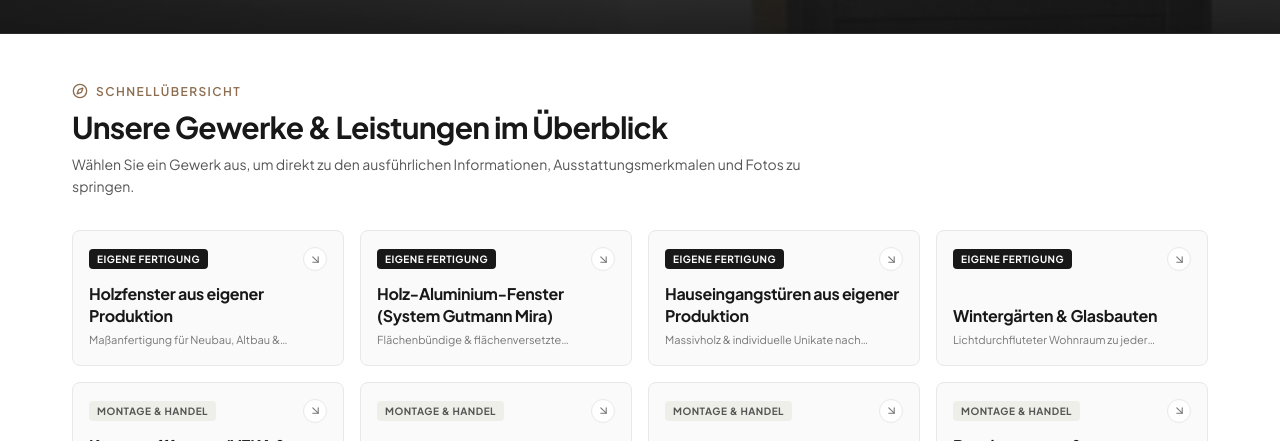
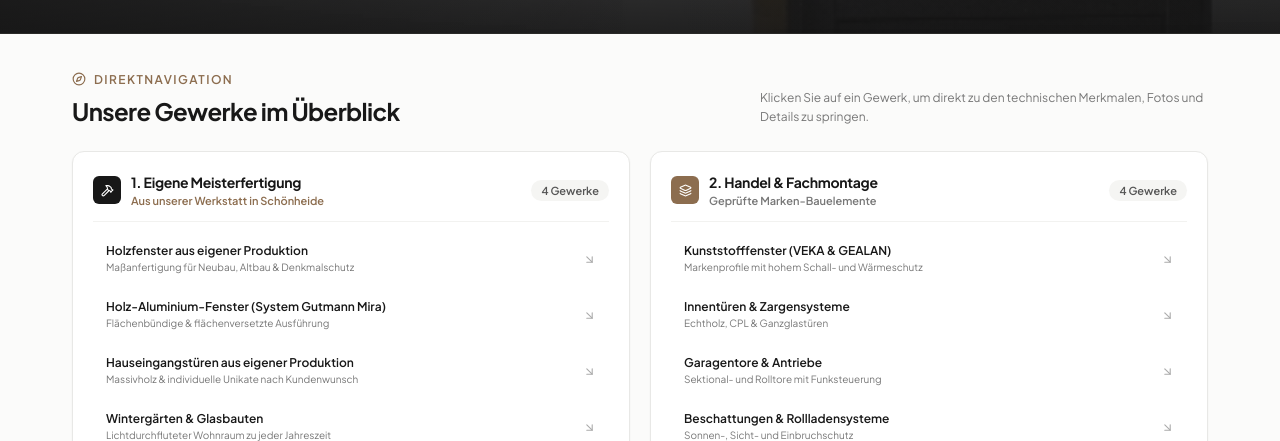
Before and after one commit to XPaule98/tischlerei-mehlhorn, a Next.js app in the folder web/: page /leistungen in a window 1280 px wide. Shown: the part 359-800 px from the top of the page. Built offline with nearby package versions, Linux system fonts and the light colour scheme; no server answers.

Commit message:
feat(services): streamline quick navigation into compact 2-column layout

```diff
--- a/web/app/leistungen/LeistungenClient.tsx
+++ b/web/app/leistungen/LeistungenClient.tsx
@@ -83,59 +83,106 @@ export default function LeistungenClient({ services }: Props) {
   return (
     <>
       {/* =========================================================================
-          0. SCHNELLÜBERSICHT (Kompakte Kacheln ohne Ballast – Klick springt zu Details)
+          0. SCHNELLÜBERSICHT (Kompakte 2-Spalten-Navigation – aufgeräumt, elegant & schlank)
          ========================================================================= */}
-      <section className="bg-white border-b border-[#E8E8E6] py-10 sm:py-12">
+      <section className="bg-[#FBFBFA] border-b border-[#E8E8E6] py-7 sm:py-9">
         <div className="container-site">
-          <div className="max-w-3xl mb-8">
-            <div className="flex items-center gap-2 mb-2">
-              <Compass size={16} className="text-[#8C6D4F]" />
-              <span className="text-craft-label">Schnellübersicht</span>
+          <div className="flex flex-col md:flex-row md:items-end justify-between gap-3 mb-6">
+            <div>
+              <div className="flex items-center gap-2 mb-1.5">
+                <Compass size={14} className="text-[#8C6D4F]" />
+                <span className="text-craft-label">Direktnavigation</span>
               </div>
-            <h2 className="text-2xl sm:text-3xl font-bold text-[#181818] tracking-tight mb-2">
-              Unsere Gewerke & Leistungen im Überblick
+              <h2 className="text-xl sm:text-2xl font-bold text-[#181818] tracking-tight">
+                Unsere Gewerke im Überblick
               </h2>
-            <p className="text-xs sm:text-sm text-[#555555] leading-relaxed">
-              Wählen Sie ein Gewerk aus, um direkt zu den ausführlichen Informationen, Ausstattungsmerkmalen und Fotos zu springen.
+            </div>
+            <p className="text-xs text-[#777777] max-w-md leading-relaxed">
+              Klicken Sie auf ein Gewerk, um direkt zu den technischen Merkmalen, Fotos und Details zu springen.
             </p>
           </div>
 
-          {/* Compact Overview Grid (2 columns on mobile, 4 on tablet/desktop) */}
-          <div className="grid grid-cols-1 sm:grid-cols-2 lg:grid-cols-4 gap-3 sm:gap-4">
-            {services.map((service) => {
-              const isEigen = service.category === "eigenfertigung" || !service.category;
-              return (
+          {/* 2 klare, aufgeräumte Bereiche statt klobiger Kachel-Wand */}
+          <div className="grid grid-cols-1 lg:grid-cols-2 gap-4 sm:gap-5">
+            {/* Spalte 1: Eigene Herstellung */}
+            <div className="bg-white rounded-xl p-4 sm:p-5 border border-[#E8E8E6] shadow-xs">
+              <div className="flex items-center justify-between pb-3 mb-3 border-b border-[#F2F2F0]">
+                <div className="flex items-center gap-2.5">
+                  <div className="w-7 h-7 rounded-md bg-[#181818] text-white flex items-center justify-center flex-shrink-0">
+                    <Hammer size={13} />
+                  </div>
+                  <div>
+                    <h3 className="text-sm font-bold text-[#181818]">1. Eigene Meisterfertigung</h3>
+                    <p className="text-[11px] text-[#8C6D4F] font-semibold">Aus unserer Werkstatt in Schönheide</p>
+                  </div>
+                </div>
+                <span className="text-[11px] font-semibold px-2.5 py-0.5 rounded-full bg-[#F5F5F3] text-[#555555]">
+                  {eigenfertigung.length} Gewerke
+                </span>
+              </div>
+
+              <div className="space-y-1.5">
+                {eigenfertigung.map((service) => (
                   <button
                     key={`quick-${service._id}`}
                     onClick={() => scrollToService(service)}
-                  className="text-left p-4 rounded-lg border border-[#E8E8E6] bg-[#FAFAFA] hover:bg-white hover:border-[#181818] hover:shadow-sm transition-all duration-200 group cursor-pointer flex flex-col justify-between"
+                    className="w-full text-left px-3 py-2 rounded-lg hover:bg-[#F9F9F8] border border-transparent hover:border-[#E8E8E6] transition-all group cursor-pointer flex items-center justify-between gap-2"
                   >
-                  <div className="w-full mb-3 flex items-center justify-between gap-2">
-                    <span className={`text-[10px] font-bold uppercase tracking-wider px-2 py-0.5 rounded ${
-                      isEigen
-                        ? "bg-[#181818] text-white"
-                        : "bg-[#EFEFEA] text-[#555555]"
-                    }`}>
-                      {isEigen ? "Eigene Fertigung" : "Montage & Handel"}
+                    <div className="min-w-0">
+                      <span className="text-xs font-semibold text-[#181818] group-hover:text-[#8C6D4F] transition-colors block truncate">
+                        {service.title}
                       </span>
-                    <div className="w-6 h-6 rounded-full bg-white border border-[#E8E8E6] flex items-center justify-center text-[#777777] group-hover:bg-[#181818] group-hover:text-white group-hover:border-[#181818] transition-all flex-shrink-0">
-                      <ArrowDownRight size={13} />
+                      {service.subtitle && (
+                        <span className="text-[10px] text-[#777777] block truncate">
+                          {service.subtitle}
+                        </span>
+                      )}
+                    </div>
+                    <ArrowDownRight size={13} className="text-[#AAAAAA] group-hover:text-[#181818] group-hover:translate-x-0.5 group-hover:translate-y-0.5 transition-all flex-shrink-0" />
+                  </button>
+                ))}
               </div>
             </div>
 
+            {/* Spalte 2: Bauelemente & Fachmontage */}
+            <div className="bg-white rounded-xl p-4 sm:p-5 border border-[#E8E8E6] shadow-xs">
+              <div className="flex items-center justify-between pb-3 mb-3 border-b border-[#F2F2F0]">
+                <div className="flex items-center gap-2.5">
+                  <div className="w-7 h-7 rounded-md bg-[#8C6D4F] text-white flex items-center justify-center flex-shrink-0">
+                    <Layers size={13} />
+                  </div>
                   <div>
-                    <h3 className="text-sm sm:text-base font-bold text-[#181818] group-hover:text-[#8C6D4F] transition-colors leading-snug">
+                    <h3 className="text-sm font-bold text-[#181818]">2. Handel &amp; Fachmontage</h3>
+                    <p className="text-[11px] text-[#777777] font-semibold">Geprüfte Marken-Bauelemente</p>
+                  </div>
+                </div>
+                <span className="text-[11px] font-semibold px-2.5 py-0.5 rounded-full bg-[#F5F5F3] text-[#555555]">
+                  {bauelemente.length} Gewerke
+                </span>
+              </div>
+
+              <div className="space-y-1.5">
+                {bauelemente.map((service) => (
+                  <button
+                    key={`quick-${service._id}`}
+                    onClick={() => scrollToService(service)}
+                    className="w-full text-left px-3 py-2 rounded-lg hover:bg-[#F9F9F8] border border-transparent hover:border-[#E8E8E6] transition-all group cursor-pointer flex items-center justify-between gap-2"
+                  >
+                    <div className="min-w-0">
+                      <span className="text-xs font-semibold text-[#181818] group-hover:text-[#8C6D4F] transition-colors block truncate">
                         {service.title}
-                    </h3>
+                      </span>
                       {service.subtitle && (
-                      <p className="text-[11px] text-[#777777] mt-1 line-clamp-1">
+                        <span className="text-[10px] text-[#777777] block truncate">
                           {service.subtitle}
-                      </p>
+                        </span>
                       )}
                     </div>
+                    <ArrowDownRight size={13} className="text-[#AAAAAA] group-hover:text-[#181818] group-hover:translate-x-0.5 group-hover:translate-y-0.5 transition-all flex-shrink-0" />
                   </button>
-              );
-            })}
+                ))}
+              </div>
+            </div>
           </div>
         </div>
       </section>
```
Lines whose indentation alone changed are shown as unchanged.
